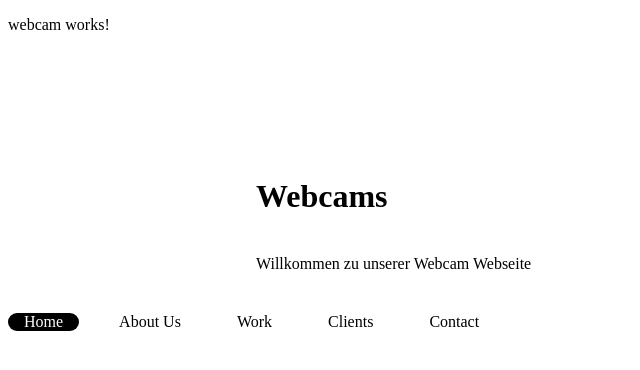
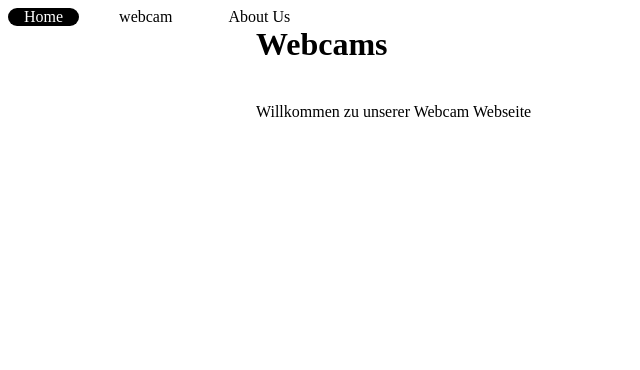
Before and after one commit to daniel-franzelin/TPWebcams, an Angular app in the folder TPWebcams/: page / in a window 1280 px wide. Shown: the top 370 px of the page, without its empty margins (0-640 px from the left). Built offline with nearby package versions, Linux system fonts and the light colour scheme; no server answers.

Commit message:
modified

```diff
--- a/TPWebcams/src/app/app-routing.module.ts
+++ b/TPWebcams/src/app/app-routing.module.ts
@@ -1,7 +1,15 @@
+import { WebcamComponent } from './webcam/webcam.component';
+import { AboutUsComponent } from './about-us/about-us.component';
+import { StartseiteComponent } from './startseite/startseite.component';
 import { NgModule } from '@angular/core';
 import { RouterModule, Routes } from '@angular/router';
 
-const routes: Routes = [];
+const routes: Routes = [
+  { path: '', component: StartseiteComponent, pathMatch: 'full' },
+  { path: 'startseite', component: StartseiteComponent },
+  { path: 'webcam', component: WebcamComponent },
+  { path: 'aboutus', component: AboutUsComponent}
+ ];
 
 @NgModule({
   imports: [RouterModule.forRoot(routes)],
--- a/TPWebcams/src/app/app.component.html
+++ b/TPWebcams/src/app/app.component.html
@@ -1,2 +1,17 @@
-<app-webcam></app-webcam>
-<app-startseite></app-startseite>
+<nav class="navigation">
+  <ul class="navigation__list navigation__list--inline">
+    <li class="navigation__item">
+      <a routerLink="/startseite" class="navigation__link navigation__link--is-active"
+        >Home</a
+      >
+    </li>
+
+    <li class="navigation__item">
+      <a routerLink="/webcam" class="navigation__link">webcam</a>
+    </li>
+    <li class="navigation__item">
+      <a routerLink="/aboutus" class="navigation__link">About Us</a>
+    </li>
+  </ul>
+</nav>
+<router-outlet></router-outlet>
--- a/TPWebcams/src/app/app.component.scss
+++ b/TPWebcams/src/app/app.component.scss
@@ -0,0 +1,106 @@
+
+
+/* helpers/grid.css */
+
+.grid {
+  inline-size: 90%;
+  margin-inline: auto;
+  max-inline-size: 48em;
+}
+
+/* helpers/sticky.css */
+
+.sticky {
+  position: sticky;
+  will-change: transform;
+}
+
+.sticky--top {
+  top: 0;
+}
+
+/* layout/base.css */
+
+* {
+  box-sizing: inherit;
+}
+
+html {
+  box-sizing: border-box;
+}
+
+body {
+  font-family: 'Roboto', sans-serif;
+  line-height: 1.75;
+  margin: 0;
+  min-block-size: 100vh;
+}
+
+/* layout/header.css */
+
+.header {
+  background-color: #fff;
+  padding-block: 1em;
+}
+
+
+.header::after {
+  bottom: 0;
+  box-shadow: 0 0.0625em 0.5em rgba(0, 0, 0, 0.3);
+  content: '';
+  left: 0;
+  opacity: 0;
+  position: absolute;
+  right: 0;
+  top: 0;
+  transition: opacity 0.3s;
+  z-index: -1;
+}
+
+.header.is-active::after {
+  opacity: 1;
+}
+
+/* layout/main.css */
+
+.main {
+  padding-block: 6em;
+}
+
+/* modules/headline.css */
+
+h1 {
+  margin-block: 0 0.5em;
+}
+
+/* modules/navigation.css */
+
+.navigation__list {
+  list-style: none;
+  margin: 0;
+  padding: 0;
+}
+
+.navigation__list--inline {
+  display: flex;
+  gap: 1.5em;
+}
+
+.navigation__link {
+  color: inherit;
+  display: block;
+  padding-inline: 1em;
+  text-decoration: none;
+}
+
+.navigation__link--is-active {
+  background-color: #000;
+  border-radius: 999em;
+  color: #fff;
+}
+
+/* modules/paragraph.css */
+
+p {
+  padding-block: 1.5em;
+}
--- a/TPWebcams/src/app/app.module.ts
+++ b/TPWebcams/src/app/app.module.ts
@@ -6,14 +6,12 @@ import { AppComponent } from './app.component';
 import { HttpClientModule } from '@angular/common/http';
 import { WebcamComponent } from './webcam/webcam.component';
 import { StartseiteComponent } from './startseite/startseite.component';
-import { WorkComponent } from './work/work.component';
 import { AboutUsComponent } from './about-us/about-us.component';
 
 @NgModule({
   declarations: [
     AppComponent,
     StartseiteComponent,
-    WorkComponent,
     AboutUsComponent,
     WebcamComponent,
   ],
--- a/TPWebcams/src/app/startseite/startseite.component.html
+++ b/TPWebcams/src/app/startseite/startseite.component.html
@@ -1,39 +1,11 @@
-<header class="header sticky sticky--top js-header">
+
+
+<!-- <body> -->
+
 
   <div class="grid">
-
-    <!-- <nav class="navigation">
-      <ul class="navigation__list navigation__list--inline">
-        <li class="navigation__item"> <a mat-tab-link fxHide.lt-sm routerLink="/startseite" routerLinkActive #startseiteTab="routerLinkActive" [active]="startseiteTab.isActive"> Home</li>
-        <li class="navigation__item"><a mat-tab-link fxHide.lt-sm routerLink="/work" routerLinkActive #workTab="routerLinkActive" [active]="workTab.isActive"> Work</a></li>
-        <li class="navigation__item"><a mat-tab-link fxHide.lt-sm routerLink="/about-us" routerLinkActive #about-usTab="routerLinkActive" [active]="about-usTab.isActive">About Us</a></li>
-
-
-      </ul>
-    </nav> -->
-
-  </div>
-
-</header>
-
-<main class="main">
-
-  <div class="grid">
-
     <h1>Webcams</h1>
 
-    <p> Willkommen zu unserer Webcam Webseite</p>
-
+    <p>Willkommen zu unserer Webcam Webseite</p>
   </div>
-
-  <nav class="navigation">
-    <ul class="navigation__list navigation__list--inline">
-      <li class="navigation__item"><a href="#" class="navigation__link navigation__link--is-active">Home</a></li>
-      <li class="navigation__item"><a href="#" class="navigation__link">About Us</a></li>
-      <li class="navigation__item"><a href="#" class="navigation__link">Work</a></li>
-      <li class="navigation__item"><a href="#" class="navigation__link">Clients</a></li>
-      <li class="navigation__item"><a href="#" class="navigation__link">Contact</a></li>
-    </ul>
-  </nav>
-
-</main>
+<!-- </body> -->
--- a/TPWebcams/src/app/work/work.component.html
+++ /dev/null
@@ -1 +0,0 @@
-<p>work works!</p>
--- a/TPWebcams/src/app/work/work.component.ts
+++ /dev/null
@@ -1,15 +0,0 @@
-import { Component, OnInit } from '@angular/core';
-
-@Component({
-  selector: 'app-work',
-  templateUrl: './work.component.html',
-  styleUrls: ['./work.component.scss']
-})
-export class WorkComponent implements OnInit {
-
-  constructor() { }
-
-  ngOnInit(): void {
-  }
-
-}
```
Also changed, not shown: TPWebcams/src/app/work/work.component.scss (deleted), 1 other file (tests, documents, lock files or other folders).
